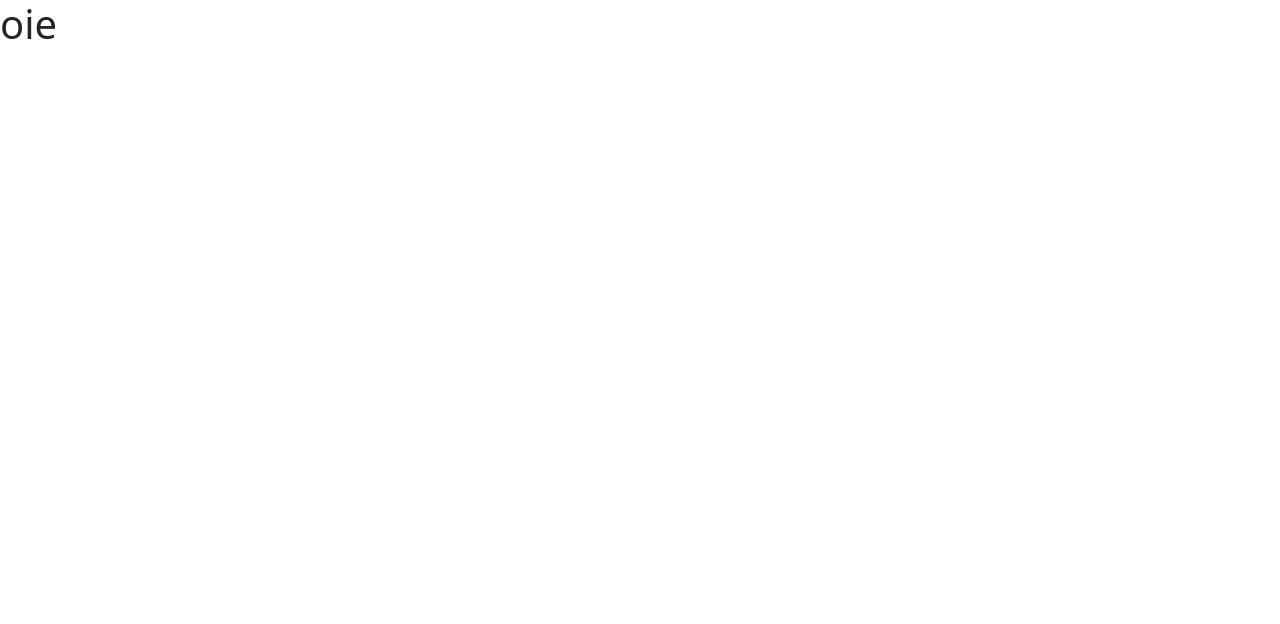
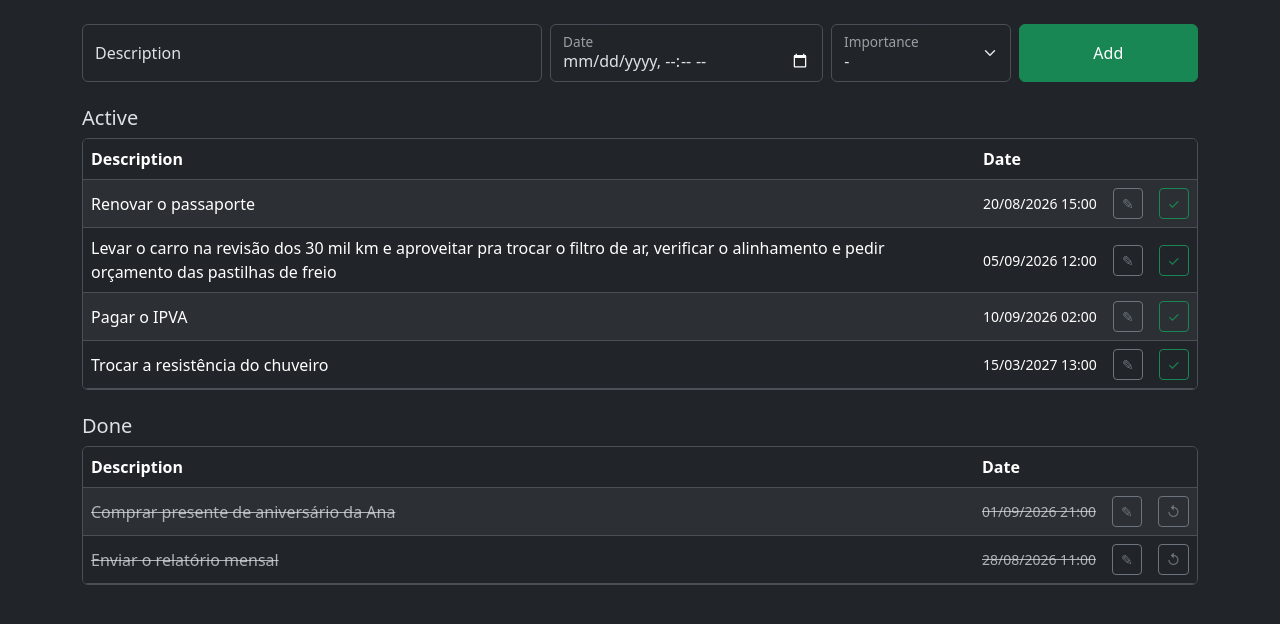
Before and after one commit to ricaxov/checklist, a React (Vite) app in the folder checklist-app/: page / in a window 1280 px wide. Shown: the top 624 px of the page. Built offline with nearby package versions, Linux system fonts and the light colour scheme.

Commit message:
adding stuff

```diff
--- a/checklist-app/index.html
+++ b/checklist-app/index.html
@@ -1,5 +1,5 @@
 <!doctype html>
-<html lang="en">
+<html lang="en" data-bs-theme="dark">
   <head>
     <meta charset="UTF-8" />
     <link rel="icon" type="image/svg+xml" href="/favicon.svg" />
--- a/checklist-app/src/App.tsx
+++ b/checklist-app/src/App.tsx
@@ -1,3 +1,39 @@
+import { useState } from 'react'
+import { TaskTable } from './components/TaskTable'
+import { mockTasks } from './data/mock'
+import { TaskForm } from './components/TaskForm'
 export function App() {
-  return <h1>oie</h1>
+  const [tasks, setTasks] = useState(mockTasks)
+
+  const activeTasks = tasks.filter((task) => task.completedAt === null)
+  const doneTasks = tasks.filter((task) => task.completedAt !== null)
+
+  function handleToggleDone(id: string) {
+    setTasks((currentTasks) =>
+      currentTasks.map((task) =>
+        task.id === id
+          ? {
+              ...task,
+              completedAt: task.completedAt ? null : new Date().toISOString(),
+            }
+          : task,
+      ),
+    )
+  }
+
+  return (
+    <div className="container py-4">
+      <TaskForm />
+      <TaskTable
+        heading="Active"
+        tasks={activeTasks}
+        onToggleDone={handleToggleDone}
+      />
+      <TaskTable
+        heading="Done"
+        tasks={doneTasks}
+        onToggleDone={handleToggleDone}
+      />
+    </div>
+  )
 }
--- /dev/null
+++ b/checklist-app/src/components/TaskForm.tsx
@@ -0,0 +1,60 @@
+const IMPORTANCE_LEVELS = Array.from({ length: 10 }, (_, i) => i + 1)
+
+export function TaskForm() {
+  return (
+    <form className="row g-2 mb-4">
+      <div className="col-12 col-md-5">
+        <div className="form-floating">
+          <input
+            id="task-description"
+            type="text"
+            className="form-control"
+            placeholder="Description"
+            required
+          />
+          <label htmlFor="task-description">Description</label>
+        </div>
+      </div>
+
+      <div className="col-7 col-md-3">
+        <div className="form-floating">
+          <input
+            id="task-due-at"
+            type="datetime-local"
+            className="form-control"
+            placeholder="Date"
+            required
+          />
+          <label htmlFor="task-due-at">Date</label>
+        </div>
+      </div>
+
+      <div className="col-5 col-md-2">
+        <div className="form-floating">
+          <select
+            id="task-importance"
+            className="form-select"
+            defaultValue=""
+            required
+          >
+            <option value="" disabled>
+              -
+            </option>
+            {IMPORTANCE_LEVELS.map((level) => (
+              <option key={level} value={level}>
+                {level}
+              </option>
+            ))}
+          </select>
+          <label htmlFor="task-importance">Importance</label>
+        </div>
+      </div>
+
+      <div className="col-12 col-md-2 d-grid">
+        <button type="button" className="btn btn-success">
+          Add
+        </button>
+      </div>
+    </form>
+  )
+}
--- a/checklist-app/src/components/TaskRow.tsx
+++ b/checklist-app/src/components/TaskRow.tsx
@@ -1,7 +1,7 @@
 import type { Task } from '../types/Task'
 import { formatDate } from '../utils/formatDate'
 
-const DONE_CLASSES = 'text-decoration-line-through opacity-50'
+const DONE_CLASSES = 'text-decoration-line-through text-body-secondary'
 
 interface TaskRowProps {
   task: Task
@@ -9,17 +9,33 @@ interface TaskRowProps {
 }
 export function TaskRow({ task, onToggleDone }: TaskRowProps) {
   const taskDone = task.completedAt !== null
+  const toggleLabel = taskDone ? 'Undo' : 'Mark as done'
 
   return (
     <tr>
       <td className={taskDone ? DONE_CLASSES : ''}>{task.description}</td>
-      <td className={taskDone ? DONE_CLASSES : ''}>{formatDate(task.dueAt)}</td>
-      <td>
-        <button type="button">Edit</button>
+      <td className={`text-nowrap small ${taskDone ? DONE_CLASSES : ''}`}>
+        {formatDate(task.dueAt)}
       </td>
       <td>
-        <button type="button" onClick={() => onToggleDone(task.id)}>
-          {taskDone ? 'Undo' : 'Mark as done'}
+        <button
+          type="button"
+          className="btn btn-sm btn-outline-secondary"
+          title="Edit"
+          aria-label="Edit"
+        >
+          ✎
+        </button>
+      </td>
+      <td>
+        <button
+          type="button"
+          className={`btn btn-sm ${taskDone ? 'btn-outline-secondary' : 'btn-outline-success'}`}
+          title={toggleLabel}
+          aria-label={toggleLabel}
+          onClick={() => onToggleDone(task.id)}
+        >
+          {taskDone ? '↺' : '✓'}
         </button>
       </td>
     </tr>
--- a/checklist-app/src/components/TaskTable.tsx
+++ b/checklist-app/src/components/TaskTable.tsx
@@ -8,30 +8,30 @@ interface TaskTableProps {
 }
 export function TaskTable({ heading, tasks, onToggleDone }: TaskTableProps) {
   return (
-    <>
-      <h1>{heading}</h1>
+    <section className="mb-4">
+      <h2 className="h5">{heading}</h2>
 
-
-    </>
+      <div className="border rounded overflow-hidden">
+        <table className="table table-striped align-middle mb-0">
+          <thead>
+            <tr>
+              <th className="w-100">Description</th>
+              <th>Date</th>
+              <th>
+                <span className="visually-hidden">Edit</span>
+              </th>
+              <th>
+                <span className="visually-hidden">Done</span>
+              </th>
+            </tr>
+          </thead>
+          <tbody>
+            {tasks.map((task) => (
+              <TaskRow key={task.id} task={task} onToggleDone={onToggleDone} />
+            ))}
+          </tbody>
+        </table>
+      </div>
+    </section>
   )
 }
-
-// 1. Cria src/components/TaskTable.tsx.
-// 2. Imports: o tipo Task (pra tipar o array) e o TaskRow. Só isso — sem mockTasks, sem useState. Repara que Task entra como import type, igual você fez no TaskRow, porque é só tipo.
-// 3. A interface de props, com três campos:
-//    - o título do quadro (string) — é o que diferencia "Ativas" de "Done"
-//    - o array de tasks a desenhar
-//    - o onToggleDone, com o tipo idêntico ao que está no TaskRow. O TaskTable não usa essa função, só repassa.
-// 4. A assinatura da função, desestruturando os três, igual você fez com task.
-// 5. O return, de fora pra dentro:
-//    - um elemento externo pra agrupar título + tabela (uma <section> ou <div>; fragmento também serve)
-//    - o título dentro de um heading (<h2>), com {} porque vem de prop
-//    - a <table> com as classes do Bootstrap que você já tinha (table table-striped)
-//    - o <thead> com 4 <th>: Description, Date, e dois vazios pros botões
-//    - o <tbody>
-// 6. Dentro do <tbody>, o map sobre o array que veio por prop. Repara que a variável não se chama mais mockTasks — é o nome da prop.
-// 7. O que o map devolve é um <TaskRow>, não um <tr> escrito à mão. Ele leva três coisas:
-//    - key={task.id} — aqui, no elemento que o map retorna
-//    - a task da volta atual
-//    - o onToggleDone que chegou por prop, repassado sem mexer
-// 8. Roda o tsc. Se o TaskRow reclamar de prop faltando, é porque alguma das três não desceu.
```
